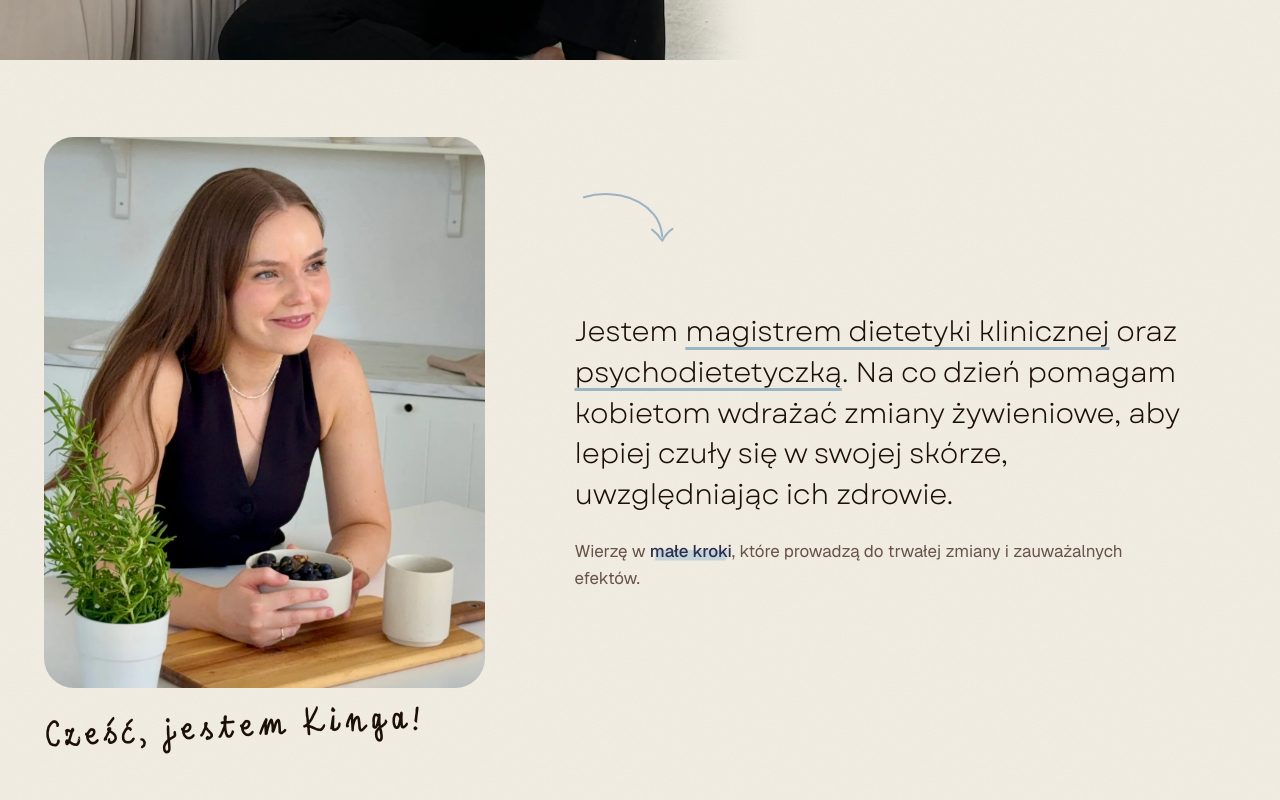
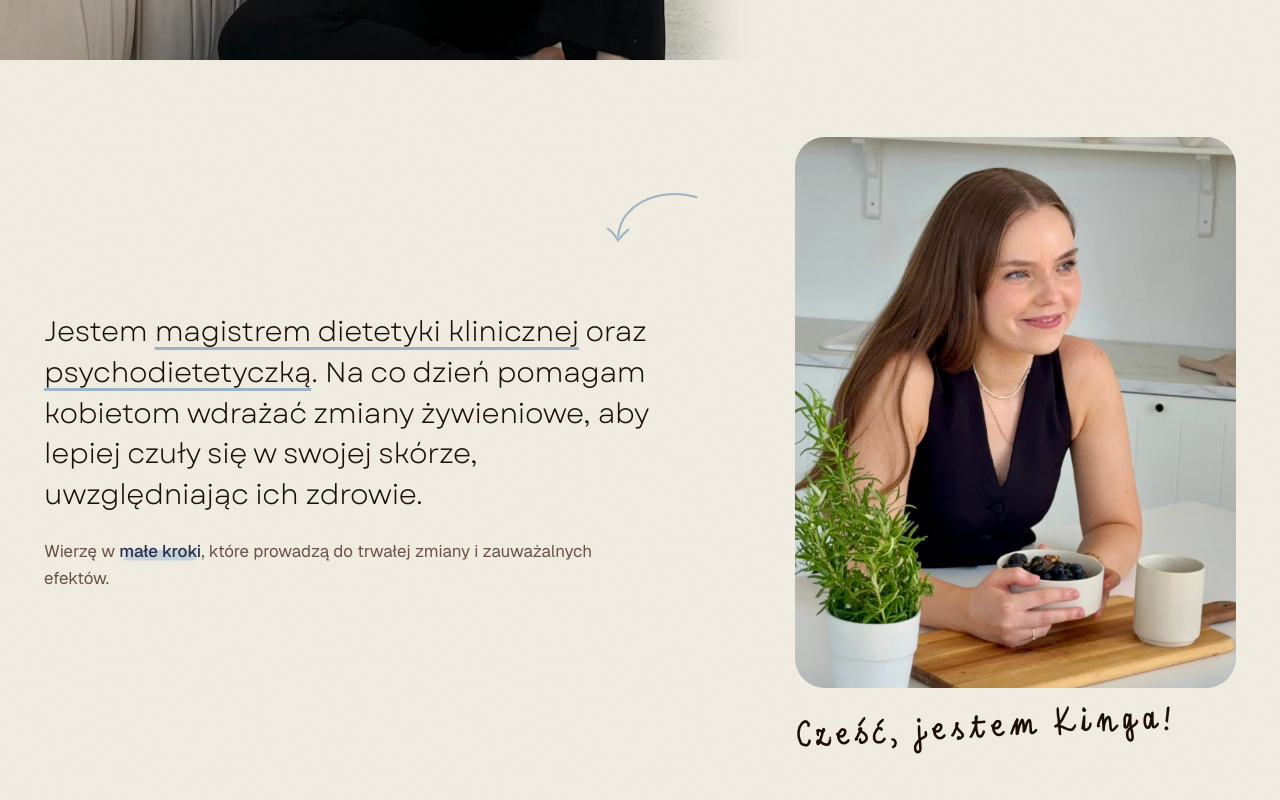
Before and after one commit to Ph0enixKM/niedieta-website, a Next.js app: page / in a window 1280 px wide. Shown: the part 740-1540 px from the top of the page. Built offline with nearby package versions, Linux system fonts and the light colour scheme.

Commit message:
feat: move the About photo to the right on desktop
The text now comes first on wide screens, and the arrow is mirrored so it
still runs from the photo down to the text. Phones keep the avatar above
the text.

```diff
--- a/src/components/About/About.module.css
+++ b/src/components/About/About.module.css
@@ -5,13 +5,15 @@
 
 .inner {
     display: grid;
-    grid-template-columns: minmax(0, 0.8fr) minmax(0, 1.2fr);
+    grid-template-columns: minmax(0, 1.2fr) minmax(0, 0.8fr);
     align-items: center;
     gap: clamp(40px, 7vw, 120px);
 }
 
 .greeting {
     position: relative;
+    grid-column: 2;
+    grid-row: 1;
     display: flex;
     flex-direction: column;
     align-items: flex-start;
@@ -62,18 +64,21 @@
     transform-origin: left center;
 }
 
-/* leaves the photo to the right, then curves down to point at the text below */
+/* leaves the photo to the left, then curves down to point at the text below */
 .arrow {
     position: absolute;
-    right: -44%;
+    left: -44%;
     top: 8%;
     width: clamp(70px, 8vw, 110px);
     height: auto;
     color: var(--sky-deep);
     overflow: visible;
+    transform: scaleX(-1);
 }
 
 .text {
+    grid-column: 1;
+    grid-row: 1;
     max-width: 620px;
 }
 
@@ -105,6 +110,12 @@
     .inner {
         grid-template-columns: minmax(0, 1fr);
         gap: 36px;
+    }
+
+    .greeting,
+    .text {
+        grid-column: auto;
+        grid-row: auto;
     }
 
     .greeting {
--- a/src/components/About/About.tsx
+++ b/src/components/About/About.tsx
@@ -20,7 +20,7 @@ export default function About() {
     return (
         <section className={styles.about} id="o-mnie" aria-labelledby="o-mnie-title">
             <div className={`container ${styles.inner}`}>
-                <div className={styles.greeting} data-reveal="left">
+                <div className={styles.greeting} data-reveal="right">
                     <Image
                         className={styles.photo}
                         src={kingaPhoto}
```
